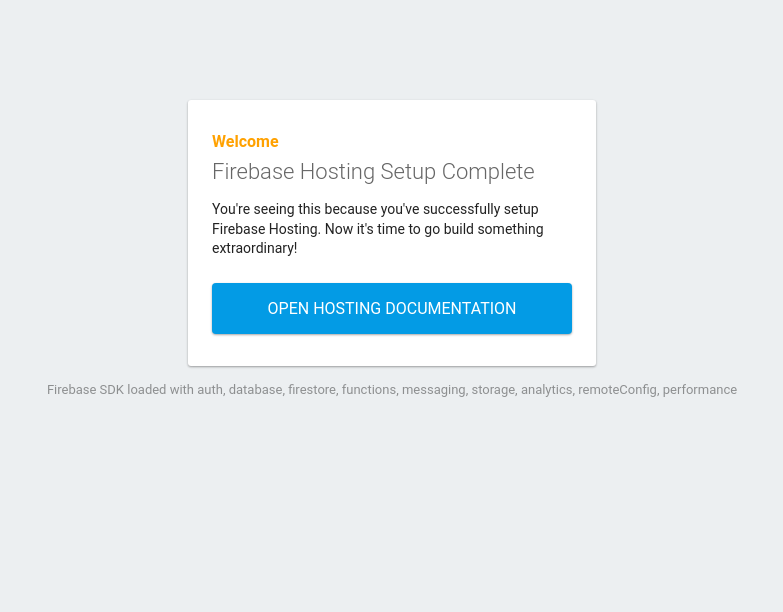
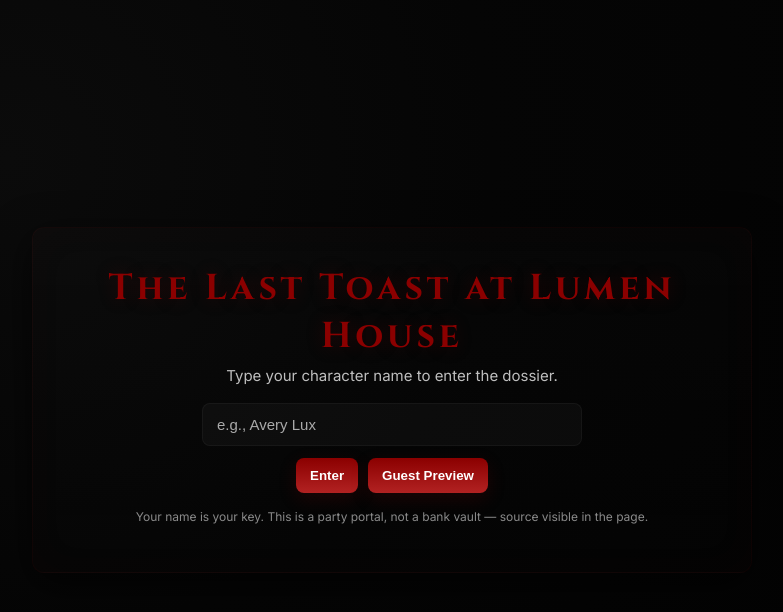
Before and after one commit to trishgathigia3000-netizen/Murder-Mystery, a plain HTML site: page index.html in a window 1280 px wide. Shown: the whole page, without its empty margins (248-1031 px from the left). Drawn offline with Linux system fonts and the light colour scheme; some packages are replaced by stand-ins of ours; files that its build step writes are made by us from their sources.

Commit message:
Update index.html

```diff
--- a/index.html
+++ b/index.html
@@ -1,89 +1,29 @@
-<!DOCTYPE html>
-<html>
-  <head>
-    <meta charset="utf-8">
-    <meta name="viewport" content="width=device-width, initial-scale=1">
-    <title>Welcome to Firebase Hosting</title>
+<!doctype html>
+<html lang="en">
+<head>
+<meta charset="utf-8" />
+<meta name="viewport" content="width=device-width,initial-scale=1" />
+<title>The Last Toast at Lumen House — Enter</title>
+<link href="https://fonts.googleapis.com/css2?family=Cinzel:wght@400;700&family=Inter:wght@300;400;600&display=swap" rel="stylesheet">
+<link rel="stylesheet" href="style.css">
+</head>
+<body class="landing">
+  <main class="center-vertical">
+    <div class="gate">
+      <h1 class="logo">The Last Toast at Lumen House</h1>
+      <p class="tagline">Type your character name to enter the dossier.</p>
 
-    <!-- update the version number as needed -->
-    <script defer src="/__/firebase/12.3.0/firebase-app-compat.js"></script>
-    <!-- include only the Firebase features as you need -->
-    <script defer src="/__/firebase/12.3.0/firebase-auth-compat.js"></script>
-    <script defer src="/__/firebase/12.3.0/firebase-database-compat.js"></script>
-    <script defer src="/__/firebase/12.3.0/firebase-firestore-compat.js"></script>
-    <script defer src="/__/firebase/12.3.0/firebase-functions-compat.js"></script>
-    <script defer src="/__/firebase/12.3.0/firebase-messaging-compat.js"></script>
-    <script defer src="/__/firebase/12.3.0/firebase-storage-compat.js"></script>
-    <script defer src="/__/firebase/12.3.0/firebase-analytics-compat.js"></script>
-    <script defer src="/__/firebase/12.3.0/firebase-remote-config-compat.js"></script>
-    <script defer src="/__/firebase/12.3.0/firebase-performance-compat.js"></script>
-    <!--
-      initialize the SDK after all desired features are loaded, set useEmulator to false
-      to avoid connecting the SDK to running emulators.
-    -->
-    <script defer src="/__/firebase/init.js?useEmulator=true"></script>
+      <input id="password" type="text" placeholder="e.g., Avery Lux" autocomplete="off" />
+      <div class="buttons">
+        <button id="enterBtn">Enter</button>
+        <button id="previewBtn">Guest Preview</button>
+      </div>
+      <p id="error" class="error"></p>
 
-    <style media="screen">
-      body { background: #ECEFF1; color: rgba(0,0,0,0.87); font-family: Roboto, Helvetica, Arial, sans-serif; margin: 0; padding: 0; }
-      #message { background: white; max-width: 360px; margin: 100px auto 16px; padding: 32px 24px; border-radius: 3px; }
-      #message h2 { color: #ffa100; font-weight: bold; font-size: 16px; margin: 0 0 8px; }
-      #message h1 { font-size: 22px; font-weight: 300; color: rgba(0,0,0,0.6); margin: 0 0 16px;}
-      #message p { line-height: 140%; margin: 16px 0 24px; font-size: 14px; }
-      #message a { display: block; text-align: center; background: #039be5; text-transform: uppercase; text-decoration: none; color: white; padding: 16px; border-radius: 4px; }
-      #message, #message a { box-shadow: 0 1px 3px rgba(0,0,0,0.12), 0 1px 2px rgba(0,0,0,0.24); }
-      #load { color: rgba(0,0,0,0.4); text-align: center; font-size: 13px; }
-      @media (max-width: 600px) {
-        body, #message { margin-top: 0; background: white; box-shadow: none; }
-        body { border-top: 16px solid #ffa100; }
-      }
-    </style>
-  </head>
-  <body>
-    <div id="message">
-      <h2>Welcome</h2>
-      <h1>Firebase Hosting Setup Complete</h1>
-      <p>You're seeing this because you've successfully setup Firebase Hosting. Now it's time to go build something extraordinary!</p>
-      <a target="_blank" href="https://firebase.google.com/docs/hosting/">Open Hosting Documentation</a>
+      <p class="tiny">Your name is your key. This is a party portal, not a bank vault — source visible in the page.</p>
     </div>
-    <p id="load">Firebase SDK Loading&hellip;</p>
+  </main>
 
-    <script>
-      document.addEventListener('DOMContentLoaded', function() {
-        const loadEl = document.querySelector('#load');
-        // // 🔥🔥🔥🔥🔥🔥🔥🔥🔥🔥🔥🔥🔥🔥🔥🔥🔥🔥🔥🔥🔥🔥🔥🔥🔥🔥🔥🔥🔥🔥🔥
-        // // The Firebase SDK is initialized and available here!
-        //
-        // firebase.auth().onAuthStateChanged(user => { });
-        // firebase.database().ref('/path/to/ref').on('value', snapshot => { });
-        // firebase.firestore().doc('/foo/bar').get().then(() => { });
-        // firebase.functions().httpsCallable('yourFunction')().then(() => { });
-        // firebase.messaging().requestPermission().then(() => { });
-        // firebase.storage().ref('/path/to/ref').getDownloadURL().then(() => { });
-        // firebase.analytics(); // call to activate
-        // firebase.analytics().logEvent('tutorial_completed');
-        // firebase.performance(); // call to activate
-        //
-        // // 🔥🔥🔥🔥🔥🔥🔥🔥🔥🔥🔥🔥🔥🔥🔥🔥🔥🔥🔥🔥🔥🔥🔥🔥🔥🔥🔥🔥🔥🔥🔥
-
-        try {
-          let app = firebase.app();
-          let features = [
-            'auth',
-            'database',
-            'firestore',
-            'functions',
-            'messaging',
-            'storage',
-            'analytics',
-            'remoteConfig',
-            'performance',
-          ].filter(feature => typeof app[feature] === 'function');
-          loadEl.textContent = `Firebase SDK loaded with ${features.join(', ')}`;
-        } catch (e) {
-          console.error(e);
-          loadEl.textContent = 'Error loading the Firebase SDK, check the console.';
-        }
-      });
-    </script>
-  </body>
+<script src="script.js"></script>
+</body>
 </html>
```
